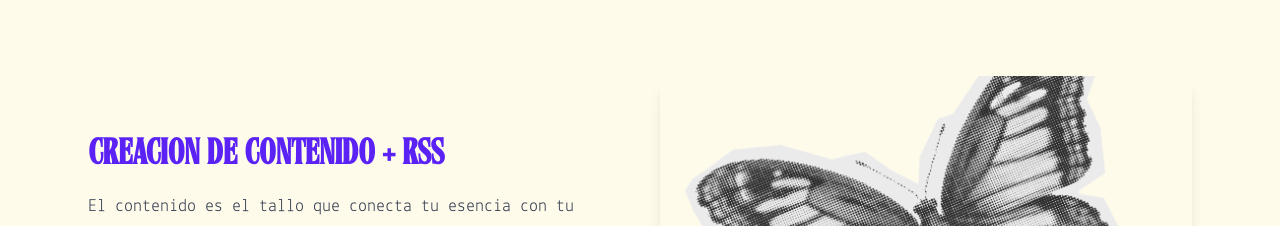
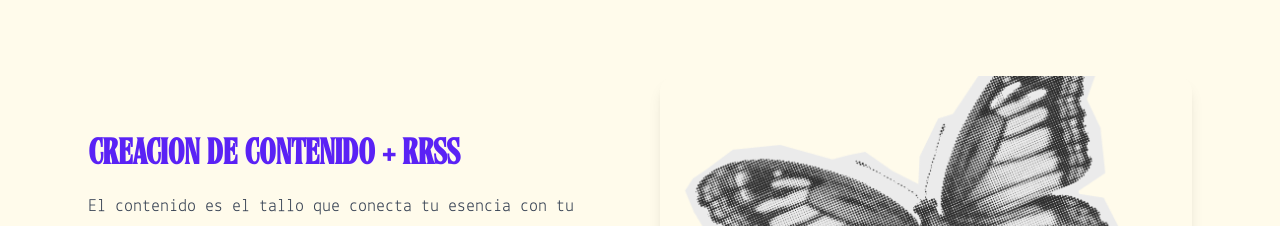
Before and after one commit to davetorta94/rootupgrowth, a Next.js app: page /services in a window 1280 px wide. Shown: the part 780-1006 px from the top of the page. Built offline with nearby package versions, Linux system fonts and the light colour scheme; what tailwindcss-animated would draw is missing.

Commit message:
minor spelling correction

```diff
--- a/src/components/formComponent.tsx
+++ b/src/components/formComponent.tsx
@@ -1,5 +1,5 @@
-import React from 'react';
-//import styled from 'styled-components';
+
+
 
 export const FormComponent = () => {
   return (
--- a/src/data/data.ts
+++ b/src/data/data.ts
@@ -131,7 +131,7 @@ export const services: Service[] = [
     },
     {
         id: 2,
-        name: "CREACION DE CONTENIDO + RSS",
+        name: "CREACION DE CONTENIDO + RRSS",
         description: "El contenido es el tallo que conecta tu esencia con tu audiencia. Creamos, planificamos y publicamos con coherencia y estilo."
     },
     {
```
